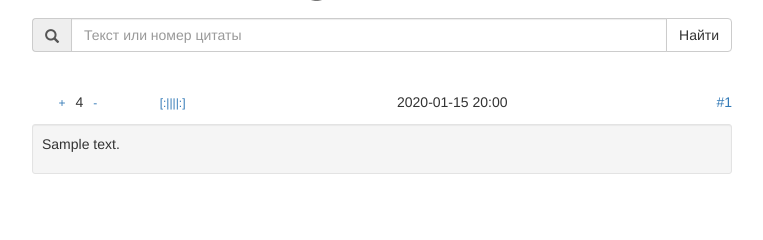
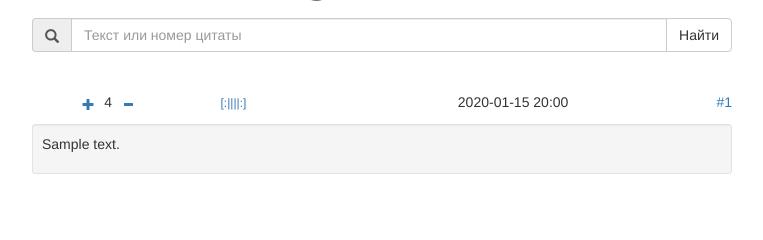
Before and after one commit to Sanchoyzer/bor, a Django app: page /bor/quotes/ in a window 1280 px wide. Shown: the part 210-450 px from the top of the page, without its empty margins (258-1021 px from the left). Run offline with Django 3.2, Linux system fonts and the light colour scheme; tables that the repository leaves empty hold one stand-in row (values such as "Sample post"); some libraries are stand-ins or nearby versions.

Commit message:
Заменил плюс и минус у цитаты на иконки + сделал пейджер константного размера

```diff
--- a/templates/bor/pager_block.html
+++ b/templates/bor/pager_block.html
@@ -7,13 +7,17 @@
         {% else %}
           <li class="disabled"><span>&laquo;</span></li>
         {% endif %}
+
         {% for i in paginator.page_range %}
           {% if page_obj.number == i %}
             <li class="active"><span>{{ i }} <span class="sr-only">(current)</span></span></li>
-            {% else %}
+          {% elif i == 1 or i == paginator.num_pages %}
             <li><a href="?page={{ i }}">{{ i }}</a></li>
+          {% elif i == page_obj.number|add:"-1" or i == page_obj.number|add:"1" %}
+            <li class="disabled"><span>...</span></li>
           {% endif %}
         {% endfor %}
+
         {% if page_obj.has_next %}
           <li><a href="?page={{ page_obj.next_page_number }}">&raquo;</a></li>
         {% else %}
--- a/templates/bor/quote_block.html
+++ b/templates/bor/quote_block.html
@@ -1,10 +1,14 @@
 {% block quote_block %}
   <div class="row">
-    <div class="col-md-2">
+    <div class="col-md-3">
       <p class="text-center">
-        <a href="{% url 'quote-rulez' quote.id %}" class="btn btn-link btn-xs" role="button">+</a>
+        <a href="{% url 'quote-rulez' quote.id %}" class="btn btn-link btn-xs" role="button">
+          <span class="glyphicon glyphicon-plus"></span>
+        </a>
         {{ quote.rating }}
-        <a href="{% url 'quote-sux' quote.id %}" class="btn btn-link btn-xs" role="button">-</a>
+        <a href="{% url 'quote-sux' quote.id %}" class="btn btn-link btn-xs" role="button">
+          <span class="glyphicon glyphicon-minus"></span>
+        </a>
       </p>
     </div>
     <div class="col-md-1">
@@ -13,7 +17,7 @@
       </p>
     </div>
     <div class="col-md-3"></div>
-    <div class="col-md-4"><p class="muted">{{ quote.date|date:"Y-m-d H:i" }}</p></div>
+    <div class="col-md-3"><p class="muted">{{ quote.date|date:"Y-m-d H:i" }}</p></div>
     <div class="col-md-2"><p class="text-right"><a href="{% url 'quote-detail' quote.id %}">{{ quote }}</a></p></div>
   </div>
 
```
Lines whose indentation alone changed are shown as unchanged.
